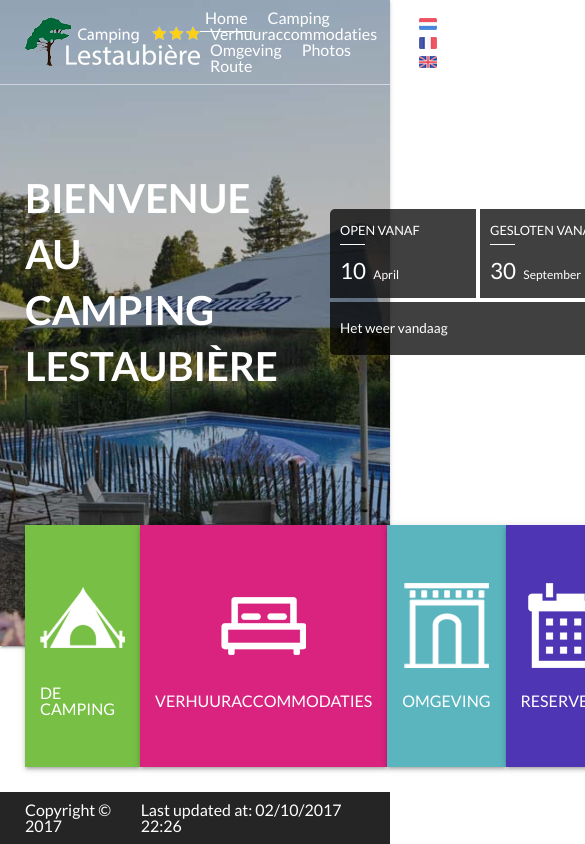
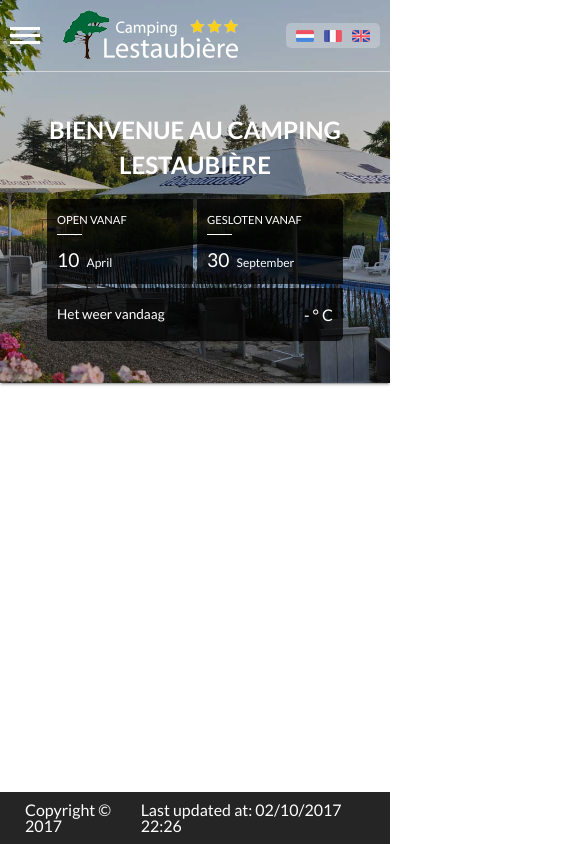
Before and after one commit to Lestaubiere/Client, a Vue app: page / in a window 390 px wide. Shown: the top 844 px of the page, 585 px wide, since content can reach past the window. Built offline with nearby package versions, Linux system fonts and the light colour scheme; no server answers.

Commit message:
:construction: Working on responsive header

```diff
--- a/src/App.vue
+++ b/src/App.vue
@@ -3,20 +3,35 @@
     <l-header></l-header>
     <main>
       <router-view></router-view>
+      <div :class="`overlay ${menuIsOpen ? 'overlay--is-active' : ''}`" @click.prevent="closeMenu"></div>
     </main>
     <l-footer></l-footer>
   </div>
 </template>
 
 <script>
+  import { mapState, mapActions } from 'vuex';
+
+  import { CLOSE_MOBILE_MENU } from '@/store/modules/menu/mutation-types';
+
   import LHeader from '@/components/header/Header';
   import LFooter from '@/components/footer/Footer';
 
   export default {
     name: 'app',
+
     metaInfo: {
       titleTemplate: '%s | Lestaubière',
     },
+
+    computed: mapState({
+      menuIsOpen: state => state.menu.open,
+    }),
+
+    methods: mapActions({
+      closeMenu: CLOSE_MOBILE_MENU,
+    }),
+
     components: {
       LFooter,
       LHeader,
@@ -59,6 +74,24 @@
     flex-grow: 1;
   }
 
+  .overlay {
+    position: fixed;
+    top: 0;
+    bottom: 0;
+    left: 0;
+    right: 0;
+    z-index: 2;
+    opacity: 0;
+    background-color: rgba(255, 255, 255, .35);
+    visibility: hidden;
+    transition: .3s;
+  }
+
+  .overlay.overlay--is-active {
+    opacity: 1;
+    visibility: visible;
+  }
+
   .container {
     max-width: 1250px;
     margin-left: auto;
--- a/src/components/header/Header.vue
+++ b/src/components/header/Header.vue
@@ -1,7 +1,16 @@
 <template>
   <header class="header">
+    <div
+      :class="`header__primary-menu--mobile ${menuIsOpen ? 'header__primary-menu--mobile--is-visible' : ''}`">
+      <l-primary-menu></l-primary-menu>
+    </div>
     <div class="header__top-bar">
       <div class="header__top-bar-container container">
+        <button class="header__mobile-menu-button" @click.prevent="openMenu">
+          <span></span>
+          <span></span>
+          <span></span>
+        </button>
         <div class="header__logo-container">
           <img src="../../assets/logo_white.png" alt="Logo Camping Lestaubière"/>
         </div>
@@ -26,6 +35,10 @@
 </template>
 
 <script>
+  import { mapState, mapActions } from 'vuex';
+
+  import { OPEN_MOBILE_MENU, CLOSE_MOBILE_MENU } from '@/store/modules/menu/mutation-types';
+
   import LPrimaryMenu from '@/components/header/PrimaryMenu';
   import LLanguagePicker from '@/components/header/LanguagePicker';
   import LHeaderWidget from '@/components/header/HeaderWidget';
@@ -33,6 +46,16 @@
 
   export default {
     name: 'l-header',
+
+    computed: mapState({
+      menuIsOpen: state => state.menu.open,
+    }),
+
+    methods: mapActions({
+      openMenu: OPEN_MOBILE_MENU,
+      closeMenu: CLOSE_MOBILE_MENU,
+    }),
+
     components: {
       LPrimaryMenu,
       LLanguagePicker,
@@ -58,6 +81,7 @@
   }
 
   .header__top-bar {
+    position: relative;
     margin-bottom: 75px;
     border-bottom: 1px solid rgba(255, 255, 255, 0.5);
   }
@@ -79,9 +103,14 @@
     padding: 10px 25px;
   }
 
-  .header__left-container,
+  .header__left-container {
+    display: flex;
+    align-items: center;
+    flex-basis: 65%;
+  }
+
   .header__right-container {
-    flex-basis: 50%;
+    flex-basis: 35%;
   }
 
   .header__left-container {
@@ -106,4 +135,106 @@
   .header__secondary-menu {
     transform: translateY(50%);
   }
+
+  .header__mobile-menu-button {
+    display: flex;
+    flex-direction: column;
+  }
+
+  .header__mobile-menu-button span {
+    width: 30px;
+    height: 3px;
+    margin: 2px 0;
+    background-color: #ffffff;
+  }
+
+  @media (min-width: 601px) {
+    .header__primary-menu--mobile,
+    .header__mobile-menu-button {
+      display: none;
+    }
+  }
+
+  @media (max-width: 960px) {
+    .header__top-bar-container {
+      flex-direction: column;
+    }
+
+    .header__logo-container {
+      margin-bottom: 15px;
+    }
+
+    .header__left-container h1 {
+      font-size: 2rem;
+      line-height: 3rem;
+    }
+  }
+
+  @media (max-width: 800px) {
+    .header__top-bar {
+      margin-bottom: 0;
+    }
+
+    .header__top-bar-container {
+      padding: 10px;
+    }
+
+    .header__main-container {
+      padding: 40px 10px;
+    }
+
+    .header__left-container h1 {
+      font-size: 1.5rem;
+      line-height: 2.2rem;
+    }
+
+    .header__secondary-menu {
+      display: none;
+    }
+  }
+
+  @media (max-width: 600px) {
+    .header__top-bar-container {
+      flex-direction: row;
+    }
+
+    .header__logo-container {
+      margin-bottom: 0;
+    }
+
+    .header__main-container {
+      flex-direction: column;
+      align-items: center;
+    }
+
+    .header__left-container {
+      flex-basis: 100%;
+      margin-right: 0;
+      margin-bottom: 15px;
+    }
+
+    .header__left-container {
+      text-align: center;
+    }
+
+    .header__right-container {
+      flex-basis: 100%;
+      margin-left: 0;
+    }
+
+    .header__primary-menu--mobile {
+      position: fixed;
+      top: 0;
+      bottom: 0;
+      left: -100%;
+      z-index: 3;
+      background-color: #FFFFFF;
+      box-shadow: 0 5px 5px -3px rgba(0, 0, 0, 0.2), 0 8px 10px 1px rgba(0, 0, 0, 0.14), 0 3px 14px 2px rgba(0, 0, 0, 0.12);
+      transition: .3s ease;
+    }
+
+    .header__primary-menu--mobile.header__primary-menu--mobile--is-visible {
+      left: 0;
+    }
+  }
 </style>
--- a/src/components/header/HeaderWidget.vue
+++ b/src/components/header/HeaderWidget.vue
@@ -139,4 +139,14 @@
     margin-right: 15px;
     font-size: 1.5rem;
   }
+
+  @media (max-width: 800px) {
+    .header-widget__label {
+      font-size: 0.7rem;
+    }
+
+    .header-widget__value span {
+      font-size: 1.2rem;
+    }
+  }
 </style>
--- a/src/components/header/LanguagePicker.vue
+++ b/src/components/header/LanguagePicker.vue
@@ -36,4 +36,22 @@
     color: #ffffff;
     cursor: pointer;
   }
+
+  @media (max-width: 960px) {
+    .language-picker {
+      position: absolute;
+      top: 15px;
+      right: 15px;
+    }
+
+    .language-picker__item {
+      margin: 0 5px;
+    }
+  }
+
+  @media (max-width: 600px) {
+    .language-picker {
+      position: inherit;
+    }
+  }
 </style>
--- a/src/components/header/PrimaryMenu.vue
+++ b/src/components/header/PrimaryMenu.vue
@@ -48,4 +48,33 @@
     width: 100%;
     left: 0;
   }
+
+  @media (max-width: 600px) {
+    .primary-menu {
+      display: none;
+    }
+
+    .header__primary-menu--mobile .primary-menu {
+      display: block;
+    }
+
+    .primary-menu__item {
+      display: block;
+      margin: 0;
+      padding: 25px;
+      color: #000000;
+      background-color: transparent;
+      border-bottom: 1px solid rgba(0, 0, 0, .05);
+      transition: background-color .3s ease, border-bottom .3s ease;
+    }
+
+    .primary-menu__item.router-link-exact-active {
+      background-color: rgba(0, 0, 0, .05);
+      border-bottom: 1px solid transparent;
+    }
+
+    .primary-menu__item.router-link-exact-active::after {
+      content: none;
+    }
+  }
 </style>
--- a/src/components/header/SecondaryMenuItem.vue
+++ b/src/components/header/SecondaryMenuItem.vue
@@ -19,6 +19,7 @@
     align-items: center;
     justify-content: center;
     flex-basis: calc(25% - 30px);
+    flex-shrink: 0;
     padding: 50px 15px;
     z-index: 1;
     text-decoration: none;
@@ -56,4 +57,20 @@
   .secondary-menu-item:hover .secondary-menu-item__icon {
     transform: scale(1.05);
   }
+
+  @media (max-width: 960px) {
+    .secondary-menu-item {
+      flex-basis: calc(25% - 15px);
+    }
+
+    .secondary-menu-item__icon {
+      width: 60px;
+      height: 60px;
+      background-size: 60px;
+    }
+
+    .secondary-menu-item__label {
+      font-size: 0.8rem;
+    }
+  }
 </style>
--- a/src/store/index.js
+++ b/src/store/index.js
@@ -2,6 +2,7 @@
 import Vuex from 'vuex';
 
 import i18n from './modules/i18n';
+import menu from './modules/menu';
 
 Vue.use(Vuex);
 
@@ -10,6 +11,7 @@
 export default new Vuex.Store({
   modules: {
     i18n,
+    menu,
   },
   strict: debug,
 });
--- /dev/null
+++ b/src/store/modules/menu/actions.js
@@ -0,0 +1,12 @@
+import { OPEN_MOBILE_MENU, CLOSE_MOBILE_MENU } from './mutation-types';
+
+const actions = {
+  [OPEN_MOBILE_MENU]({ commit }) {
+    commit(OPEN_MOBILE_MENU);
+  },
+  [CLOSE_MOBILE_MENU]({ commit }) {
+    commit(CLOSE_MOBILE_MENU);
+  },
+};
+
+export default actions;
--- /dev/null
+++ b/src/store/modules/menu/mutation-types.js
@@ -0,0 +1,2 @@
+export const OPEN_MOBILE_MENU = 'OPEN_MOBILE_MENU';
+export const CLOSE_MOBILE_MENU = 'CLOSE_MOBILE_MENU';
--- /dev/null
+++ b/src/store/modules/menu/mutations.js
@@ -0,0 +1,12 @@
+import { OPEN_MOBILE_MENU, CLOSE_MOBILE_MENU } from './mutation-types';
+
+const mutations = {
+  [OPEN_MOBILE_MENU](state) {
+    state.open = true;
+  },
+  [CLOSE_MOBILE_MENU](state) {
+    state.open = false;
+  },
+};
+
+export default mutations;
--- /dev/null
+++ b/src/store/modules/menu/state.js
@@ -0,0 +1,5 @@
+const state = {
+  open: false,
+};
+
+export default state;
```
Also changed, not shown: src/store/modules/menu/index.js (added, +9 -0 lines).
